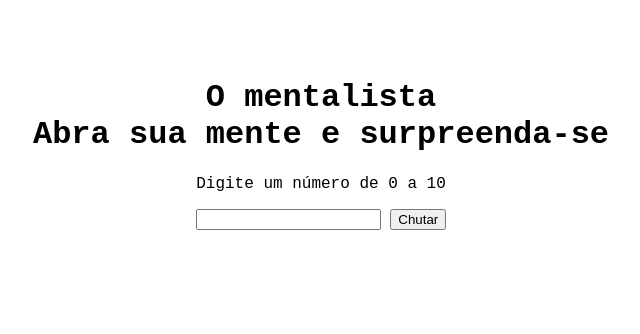
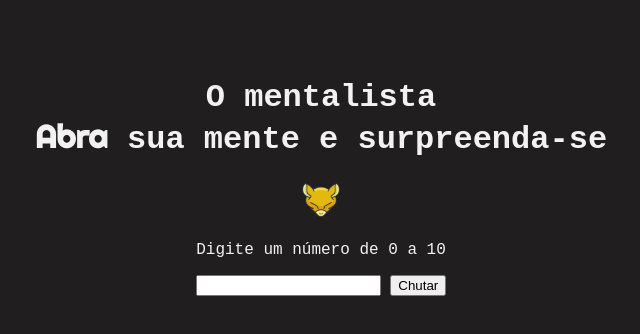
Before and after one commit to LeoSCorreia/O-Mentalista-pokemon, a plain HTML site: page index.html in a window 1280 px wide. Shown: the whole page, without its empty margins (319-959 px from the left). Drawn offline with Linux system fonts and the light colour scheme.

Commit message:
atualização projeto

```diff
--- a/CSS/style.css
+++ b/CSS/style.css
@@ -3,6 +3,7 @@
 body{
     min-height: 600px;
     font-family: "Roboto Mono", monospace;
+    background-color: rgb(32, 30, 30);
 
 }
 
@@ -11,3 +12,15 @@ body{
     height: 100vh;
     padding: 50px;
 }
+.page-title{
+    color: rgb(243, 242, 242);
+}
+.page-title strong{
+    font-family: 'Righteous', cursive;
+}
+.logo{
+    width: 40px;
+}
+.sub-title{
+    color: rgb(243, 242, 242);
+}
--- a/index.html
+++ b/index.html
@@ -12,9 +12,10 @@
     <div class="container">
         <h1 class="page-title">O mentalista <br>
             <Strong>Abra</Strong> sua mente e surpreenda-se</h1>
+        <img class="logo" src="/assets/image/logo.png" alt="Abra">
 
     <main>
-        <p>Digite um número de 0 a 10</p>
+        <p class="sub-title">Digite um número de 0 a 10</p>
 
         <input type="number" id="valor">
         <button type="submit" onclick="chute()">Chutar</button>
```
Also changed, not shown: assets/image/logo.png (added).
